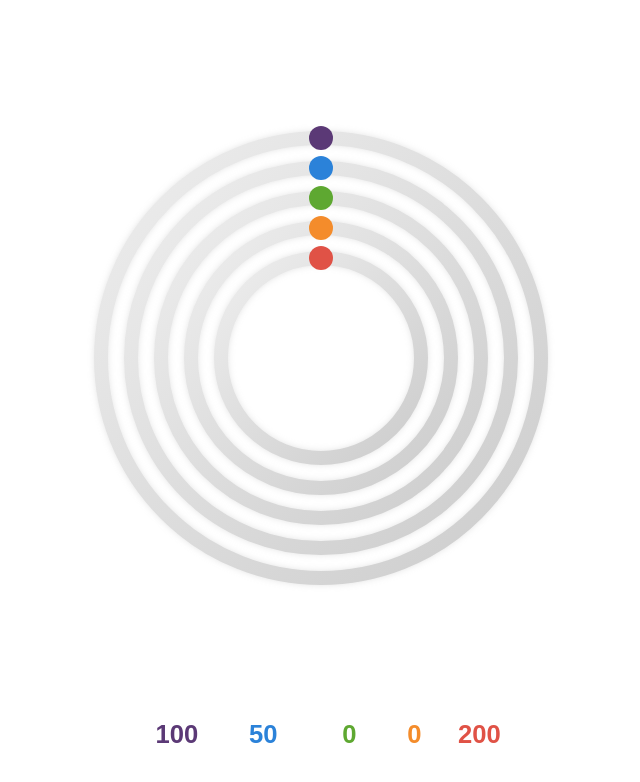
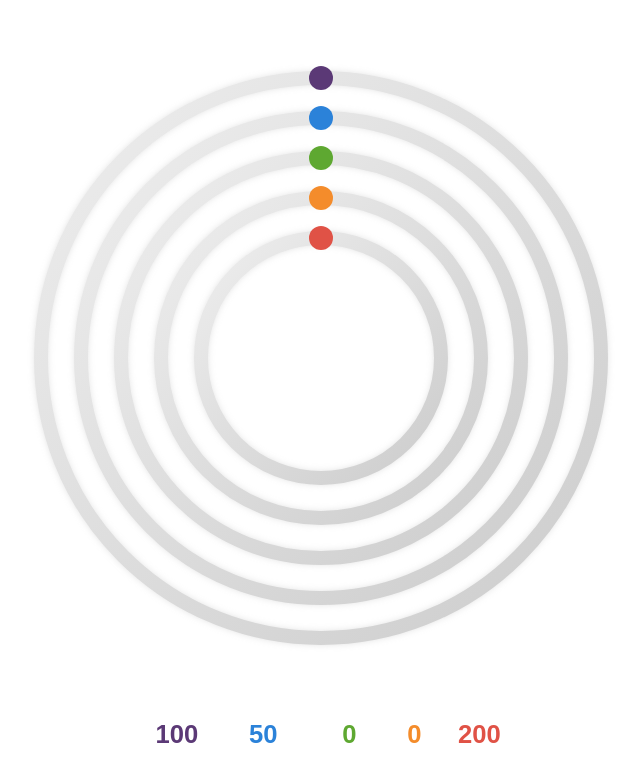
Before and after one commit to Anchiqua/Test, a plain HTML site: page index.html in a window 1280 px wide. Shown: the whole page, without its empty margins (319-959 px from the left). Drawn offline with Linux system fonts and the light colour scheme.

Commit message:
Update index.html

```diff
--- a/index.html
+++ b/index.html
@@ -18,11 +18,11 @@
   <script>
     const wrapper = document.getElementById("slider-wrapper");
 
-    new CircularSlider({ container: wrapper, color: "#5B3976", min: 100, max: 500, step: 50, radius: 220 });
-    new CircularSlider({ container: wrapper, color: "#2B82D9", min: 50, max: 1000, step: 10, radius: 190 });
-    new CircularSlider({ container: wrapper, color: "#5EA831", min: 0, max: 1000, step: 5, radius: 160 });
-    new CircularSlider({ container: wrapper, color: "#F48C2B", min: 0, max: 800, step: 80, radius: 130 });
-    new CircularSlider({ container: wrapper, color: "#E05246", min: 200, max: 1000, step: 10, radius: 100 });
+    new CircularSlider({ container: wrapper, color: "#5B3976", min: 100, max: 500, step: 50, radius: 280 });
+    new CircularSlider({ container: wrapper, color: "#2B82D9", min: 50, max: 1000, step: 10, radius: 240 });
+    new CircularSlider({ container: wrapper, color: "#5EA831", min: 0, max: 1000, step: 5, radius: 200 });
+    new CircularSlider({ container: wrapper, color: "#F48C2B", min: 0, max: 800, step: 80, radius: 160 });
+    new CircularSlider({ container: wrapper, color: "#E05246", min: 200, max: 1000, step: 10, radius: 120 });
   </script>
 </body>
 </html>
```
